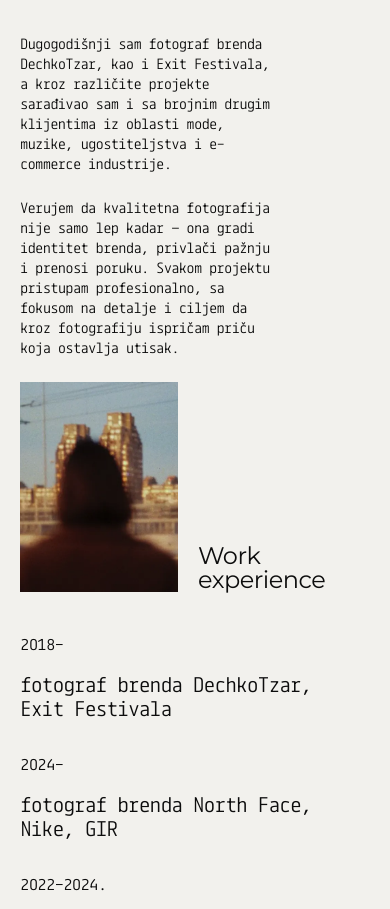
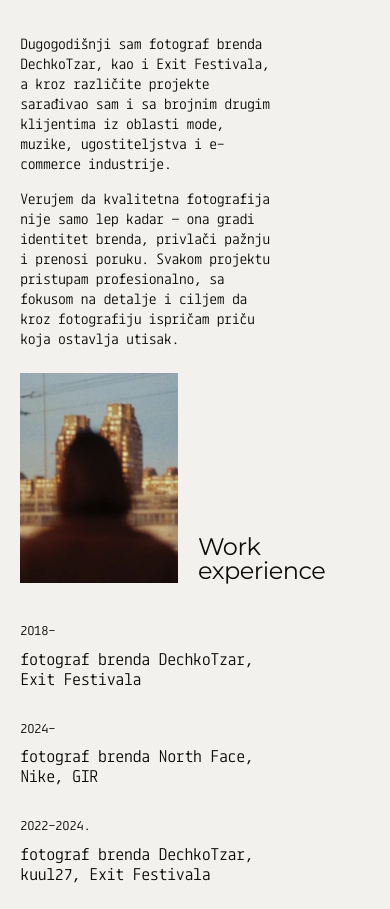
Before and after one commit to boriskreppo/matija-borbelj, a website: page about.html in a window 390 px wide. Shown: the part 130-1039 px from the top of the page. Drawn offline with Linux system fonts and the light colour scheme.

Commit message:
Optimize about page spacing using vh and clamp to prevent vertical overflow on desktop without breaking mobile

```diff
--- a/css/style.css
+++ b/css/style.css
@@ -218,12 +218,12 @@ a {
 
 .about-intro {
   max-width: 65vw;
-  margin-top: 45px;
+  margin-top: clamp(25px, 4vh, 45px);
   /* Figma: top 195 (40 + 110 logo + 45) */
 }
 
 .about-intro p+p {
-  margin-top: 24px;
+  margin-top: clamp(12px, 1.8vh, 24px);
 }
 
 .about-grid {
@@ -231,12 +231,13 @@ a {
   grid-template-columns: 1fr 1fr;
   gap: 0 6.4vw;
   /* img ends 950, right col starts 1074 */
-  margin-top: 71px;
+  margin-top: clamp(35px, 5vh, 71px);
   /* Figma: img top 434 */
 }
 
 .about-img {
   width: 100%;
+  max-height: 38vh;
   aspect-ratio: 920 / 616;
   object-fit: cover;
 }
@@ -250,8 +251,8 @@ a {
 .about-subtitle {
   font-family: var(--font-sans);
   font-weight: 400;
-  font-size: 32px;
-  line-height: 32px;
+  font-size: clamp(24px, 1.8vw, 32px);
+  line-height: 1.1;
   letter-spacing: -0.02em;
 }
 
@@ -261,21 +262,21 @@ a {
   grid-template-rows: auto auto;
   grid-auto-flow: column;
   /* DOM order is column-major (matches mobile) */
-  gap: 40px 5.9vw;
-  margin-top: 39px;
+  gap: clamp(20px, 3.5vh, 40px) 5.9vw;
+  margin-top: clamp(20px, 3vh, 39px);
   /* subtitle 739+32 → labels 802 */
 }
 
 .exp-label {
-  font-size: 16px;
-  line-height: 24px;
+  font-size: clamp(13px, 0.9vw, 16px);
+  line-height: 1.2;
   letter-spacing: -0.06em;
 }
 
 .exp-body {
-  margin-top: 16px;
-  font-size: 20px;
-  line-height: 24px;
+  margin-top: clamp(8px, 1.2vh, 16px);
+  font-size: clamp(16px, 1.1vw, 20px);
+  line-height: 1.25;
   letter-spacing: -0.06em;
 }
 
@@ -554,6 +555,7 @@ a {
 
   .about-img {
     width: 158px;
+    max-height: none;
     aspect-ratio: 158 / 210;
     flex-shrink: 0;
   }
```
